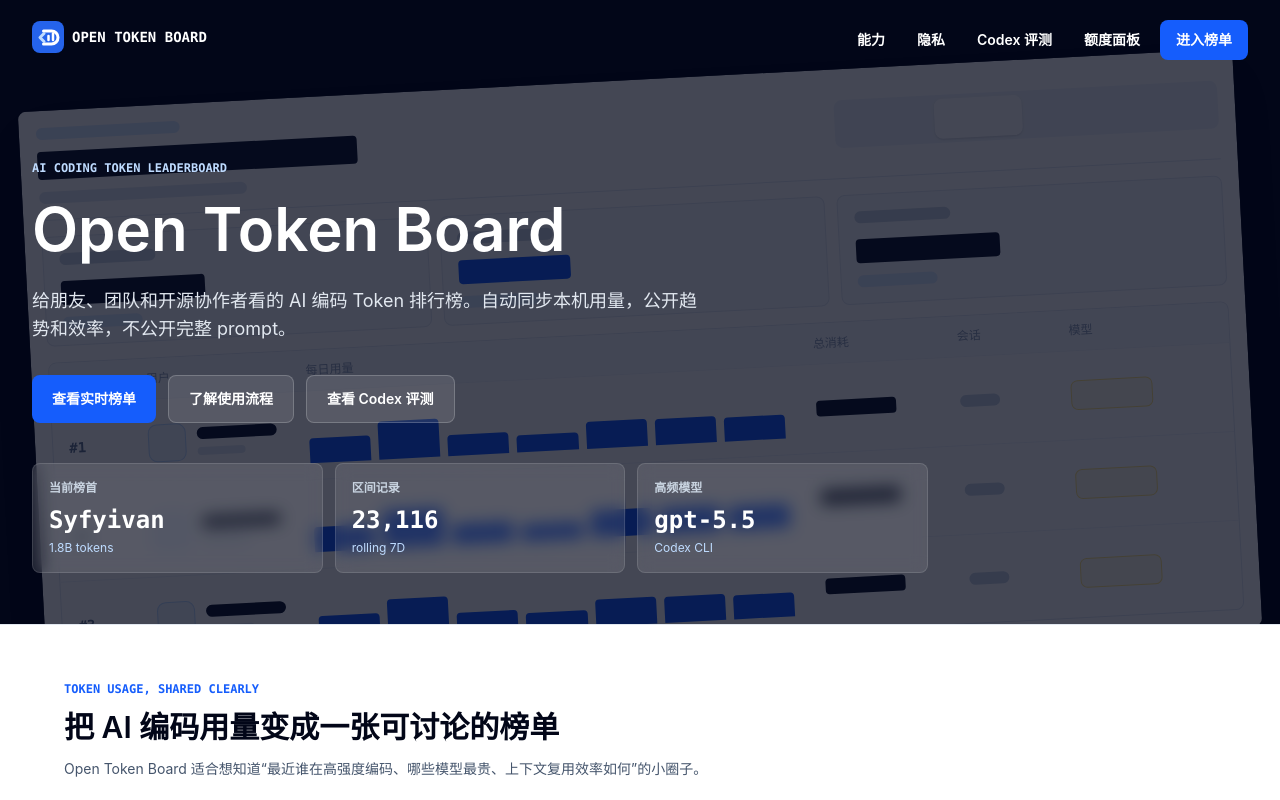
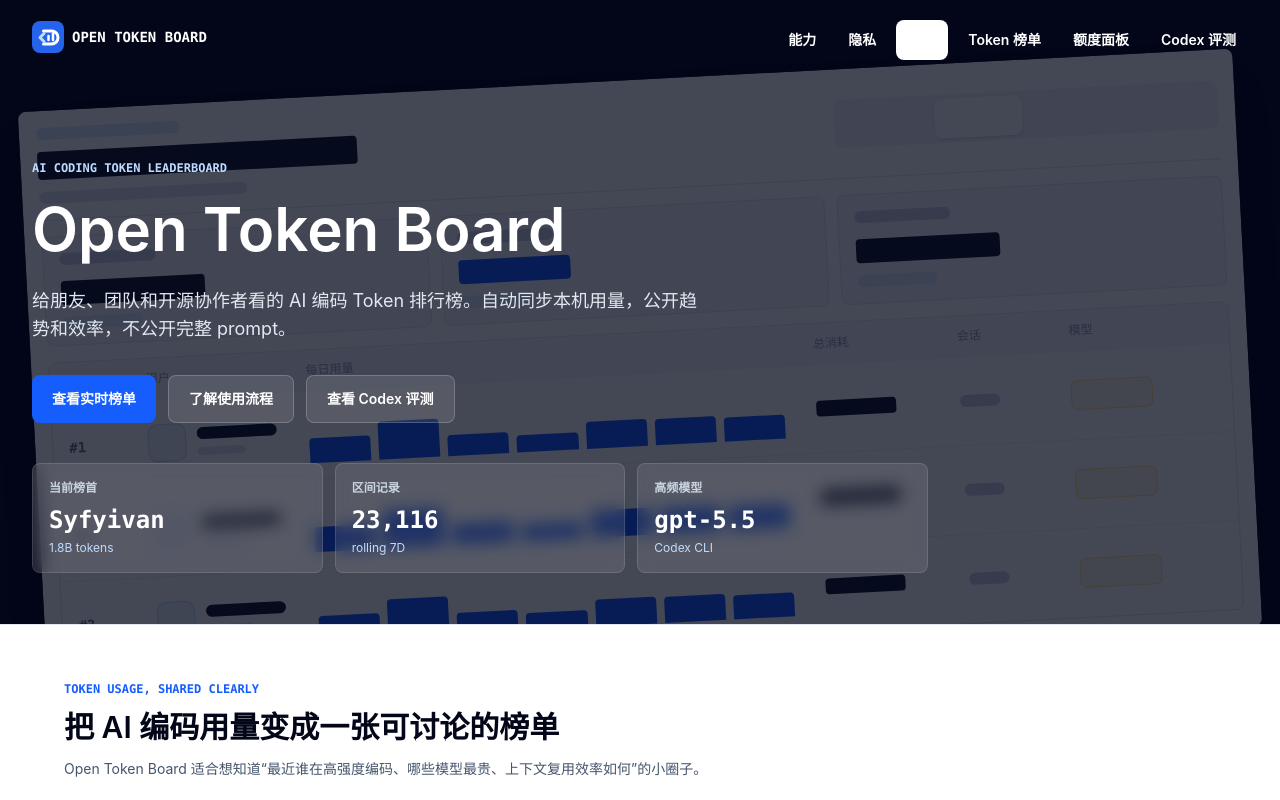
Before and after one commit to ffffhx/open-token-board, a Next.js app in the folder apps/web/: page / in a window 1280 px wide. Shown: the top 800 px of the page. Built offline with nearby package versions, Linux system fonts and the light colour scheme.

Commit message:
Add cross-page navigation

```diff
--- /dev/null
+++ b/apps/web/components/app-nav-links.tsx
@@ -0,0 +1,53 @@
+"use client";
+
+import Link from "next/link";
+
+type AppNavPage = "home" | "board" | "limits" | "bench";
+type AppNavTheme = "light" | "dark";
+
+const navItems: Array<{ key: AppNavPage; href: string; label: string }> = [
+  { key: "home", href: "/", label: "首页" },
+  { key: "board", href: "/board", label: "Token 榜单" },
+  { key: "limits", href: "/limits", label: "额度面板" },
+  { key: "bench", href: "/bench", label: "Codex 评测" },
+];
+
+function classes(...values: Array<string | false | undefined>): string {
+  return values.filter(Boolean).join(" ");
+}
+
+export function AppNavLinks({
+  active,
+  className,
+  theme = "light",
+}: {
+  active: AppNavPage;
+  className?: string;
+  theme?: AppNavTheme;
+}) {
+  return (
+    <nav aria-label="页面导航" className={classes("flex flex-wrap items-center gap-2", className)}>
+      {navItems.map((item) => {
+        const isActive = item.key === active;
+        return (
+          <Link
+            key={item.key}
+            href={item.href}
+            aria-current={isActive ? "page" : undefined}
+            className={classes(
+              "inline-flex min-h-10 items-center justify-center rounded-lg px-3 text-sm font-semibold transition",
+              theme === "dark" && isActive && "bg-white text-slate-950",
+              theme === "dark" && !isActive && "text-slate-300 hover:bg-white/10 hover:text-white",
+              theme === "light" && isActive && "border border-blue-200 bg-blue-50 text-blue-700",
+              theme === "light" &&
+                !isActive &&
+                "border border-slate-200 bg-white text-slate-600 hover:border-blue-200 hover:bg-blue-50 hover:text-blue-700",
+            )}
+          >
+            {item.label}
+          </Link>
+        );
+      })}
+    </nav>
+  );
+}
--- a/apps/web/components/codex-benchmark-app.tsx
+++ b/apps/web/components/codex-benchmark-app.tsx
@@ -11,6 +11,7 @@
   type CodexBenchmarkTaskStatus,
 } from "@open-token-board/core";
 
+import { AppNavLinks } from "@/components/app-nav-links";
 import { TokenBoardLogoMark } from "@/components/token-board-logo";
 
 export function CodexBenchmarkApp({ now = new Date() }: { now?: Date }) {
@@ -27,20 +28,7 @@
             <TokenBoardLogoMark className="size-7 shrink-0" decorative />
             <span className="truncate">Open Token Board</span>
           </Link>
-          <div className="flex items-center gap-2">
-            <Link
-              href="/board"
-              className="inline-flex min-h-10 items-center justify-center rounded-lg border border-slate-200 bg-white px-3 text-sm font-semibold text-slate-700 transition hover:border-blue-200 hover:bg-blue-50 hover:text-blue-700"
-            >
-              Token 榜单
-            </Link>
-            <Link
-              href="/"
-              className="hidden min-h-10 items-center justify-center rounded-lg px-3 text-sm font-semibold text-slate-500 transition hover:bg-slate-100 hover:text-slate-950 sm:inline-flex"
-            >
-              首页
-            </Link>
-          </div>
+          <AppNavLinks active="bench" className="justify-end" />
         </nav>
       </header>
 
--- a/apps/web/components/rate-limit/rate-limit-board.tsx
+++ b/apps/web/components/rate-limit/rate-limit-board.tsx
@@ -5,6 +5,7 @@
 
 import type { CodexRateLimitReport, CodexRateWindow } from "@open-token-board/core/codex-rate-limits";
 
+import { AppNavLinks } from "@/components/app-nav-links";
 import { TokenBoardLogo } from "@/components/token-board-logo";
 
 const POLL_INTERVAL_MS = 15_000;
@@ -244,17 +245,12 @@
 
   return (
     <main className="min-h-screen bg-slate-100 text-slate-950">
-      <nav className="mx-auto flex max-w-5xl items-center justify-between px-4 py-5 sm:px-6">
+      <nav className="mx-auto flex max-w-5xl flex-col gap-4 px-4 py-5 sm:flex-row sm:items-center sm:justify-between sm:px-6">
         <Link href="/" className="text-slate-900">
           <TokenBoardLogo />
         </Link>
-        <div className="flex items-center gap-2">
-          <Link
-            href="/board"
-            className="rounded-lg px-3 py-2 text-sm font-semibold text-slate-600 transition hover:bg-white hover:text-slate-900"
-          >
-            排行榜
-          </Link>
+        <div className="flex flex-wrap items-center gap-2 sm:justify-end">
+          <AppNavLinks active="limits" />
           <button
             type="button"
             onClick={reload}
@@ -270,7 +266,8 @@
           <p className="font-mono text-xs font-semibold uppercase text-blue-600">Codex rate limits</p>
           <h1 className="mt-2 text-2xl font-semibold sm:text-3xl">Codex 额度面板</h1>
           <p className="mt-2 max-w-2xl text-sm leading-6 text-slate-600">
-            实时读取本机 <code className="rounded bg-slate-200 px-1 py-0.5 font-mono text-xs">~/.codex</code> 日志，
+            实时读取 API 服务所在机器的 <code className="rounded bg-slate-200 px-1 py-0.5 font-mono text-xs">~/.codex</code> 日志，
+            本机部署时就是你的电脑；公网页面通常读取远端服务器。
             展示 5 小时与每周额度的剩余、重置倒计时和预计耗尽时间。百分比与重置时间是 Codex 上报的精确值，
             token 容量为估算值。窗口按重置点切分，已计入提前充值。
           </p>
@@ -302,6 +299,30 @@
                 {note}
               </p>
             ))}
+            <p className="mt-3 text-amber-700">
+              当前读取的是 API 服务所在机器的 Codex 日志，不是浏览器所在电脑的文件系统。若这里出现
+              <code className="mx-1 rounded bg-amber-100 px-1 py-0.5 font-mono text-xs">/home/node</code>
+              之类路径，说明你正在看远端容器的日志路径。
+            </p>
+            {report.sourcePaths.length > 0 && (
+              <div className="mt-3 rounded-xl border border-amber-200 bg-white/60 px-4 py-3">
+                <p className="font-semibold text-amber-900">当前读取路径</p>
+                <ul className="mt-2 space-y-1 font-mono text-xs leading-5 text-amber-800">
+                  {report.sourcePaths.map((sourcePath) => (
+                    <li key={sourcePath}>{sourcePath}</li>
+                  ))}
+                </ul>
+              </div>
+            )}
+            <p className="mt-3 text-amber-700">
+              要读取你这台电脑的额度，请在本机运行
+              <code className="mx-1 rounded bg-amber-100 px-1 py-0.5 font-mono text-xs">pnpm codex:limits</code>
+              或
+              <code className="mx-1 rounded bg-amber-100 px-1 py-0.5 font-mono text-xs">pnpm codex:limits:serve</code>。
+              项目网页则需要本机启动 Token Board API，并让
+              <code className="mx-1 rounded bg-amber-100 px-1 py-0.5 font-mono text-xs">NEXT_PUBLIC_TOKEN_BOARD_API_URL</code>
+              指向本机 API。
+            </p>
           </div>
         )}
 
--- a/apps/web/components/token-board-website.tsx
+++ b/apps/web/components/token-board-website.tsx
@@ -1,5 +1,6 @@
 import Link from "next/link";
 
+import { AppNavLinks } from "@/components/app-nav-links";
 import { TokenBoardLogo } from "@/components/token-board-logo";
 
 const NPX_INSTALL_COMMAND = "npx --yes token-board-agent install";
@@ -151,35 +152,18 @@
       <HeroDashboardScene />
       <div className="absolute inset-0 bg-slate-950/72" />
 
-      <nav className="relative z-10 mx-auto flex max-w-7xl items-center justify-between px-4 py-5 sm:px-6 lg:px-8">
+      <nav className="relative z-10 mx-auto flex max-w-7xl flex-col gap-4 px-4 py-5 sm:flex-row sm:items-center sm:justify-between sm:px-6 lg:px-8">
         <Link href="/" className="text-white">
           <TokenBoardLogo />
         </Link>
-        <div className="flex items-center gap-2">
-          <a href="#capabilities" className="hidden rounded-lg px-3 py-2 text-sm font-semibold text-slate-300 transition hover:bg-white/10 hover:text-white sm:inline-flex">
+        <div className="flex flex-wrap items-center gap-2 sm:justify-end">
+          <a href="#capabilities" className="hidden rounded-lg px-3 py-2 text-sm font-semibold text-slate-300 transition hover:bg-white/10 hover:text-white lg:inline-flex">
             能力
           </a>
-          <a href="#privacy" className="hidden rounded-lg px-3 py-2 text-sm font-semibold text-slate-300 transition hover:bg-white/10 hover:text-white sm:inline-flex">
+          <a href="#privacy" className="hidden rounded-lg px-3 py-2 text-sm font-semibold text-slate-300 transition hover:bg-white/10 hover:text-white lg:inline-flex">
             隐私
           </a>
-          <Link
-            href="/bench"
-            className="hidden min-h-10 items-center justify-center rounded-lg px-3 text-sm font-semibold text-slate-300 transition hover:bg-white/10 hover:text-white sm:inline-flex"
-          >
-            Codex 评测
-          </Link>
-          <Link
-            href="/limits"
-            className="hidden min-h-10 items-center justify-center rounded-lg px-3 text-sm font-semibold text-slate-300 transition hover:bg-white/10 hover:text-white sm:inline-flex"
-          >
-            额度面板
-          </Link>
-          <Link
-            href="/board"
-            className="inline-flex min-h-10 items-center justify-center rounded-lg bg-blue-600 px-4 text-sm font-semibold text-white transition hover:bg-blue-700"
-          >
-            进入榜单
-          </Link>
+          <AppNavLinks active="home" theme="dark" />
         </div>
       </nav>
 
--- a/apps/web/components/token-leaderboard-app.tsx
+++ b/apps/web/components/token-leaderboard-app.tsx
@@ -11,6 +11,7 @@
   type TokenBoardRange,
   type TokenLeaderboardSummary,
 } from "@open-token-board/core";
+import { AppNavLinks } from "@/components/app-nav-links";
 import { TokenBoardLogoMark } from "@/components/token-board-logo";
 import { RateLimitPanel } from "@/components/rate-limit/rate-limit-board";
 
@@ -571,6 +572,13 @@
       <div className="space-y-4">
         <header className="overflow-hidden rounded-lg border border-slate-200 bg-white px-5 py-5 shadow-sm sm:px-6 lg:px-7">
           <div className="space-y-5">
+            <div className="flex flex-col gap-3 border-b border-slate-200 pb-4 lg:flex-row lg:items-center lg:justify-between">
+              <div className="inline-flex min-w-0 items-center gap-2 text-sm font-semibold text-slate-950">
+                <TokenBoardLogoMark className="size-7 shrink-0" decorative />
+                <span className="truncate">Open Token Board</span>
+              </div>
+              <AppNavLinks active="board" className="justify-start lg:justify-end" />
+            </div>
             <div className="flex flex-col gap-4 xl:flex-row xl:items-start xl:justify-between">
               <div className="max-w-3xl">
                 <div className="flex flex-wrap items-center gap-2">
```
